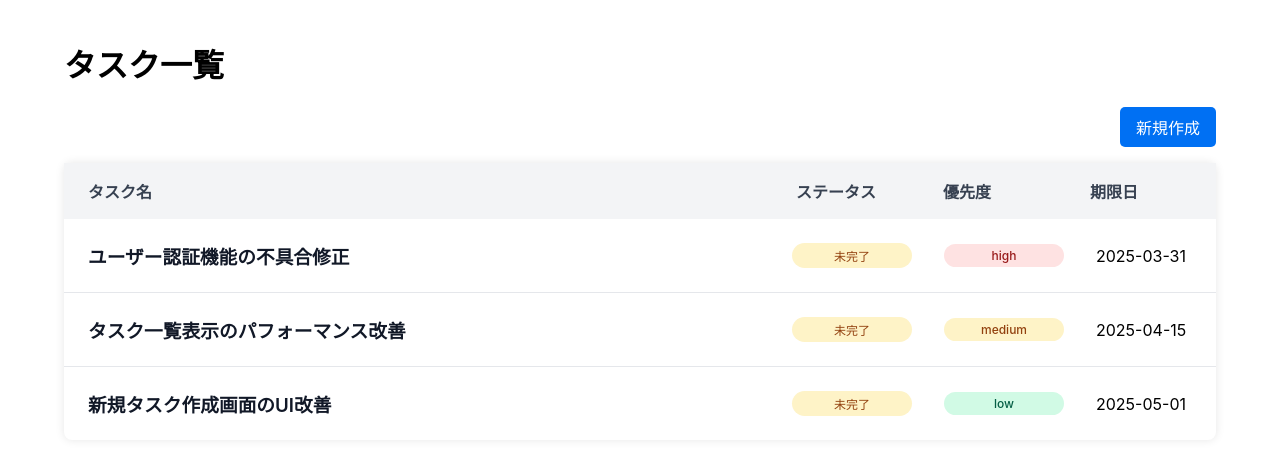
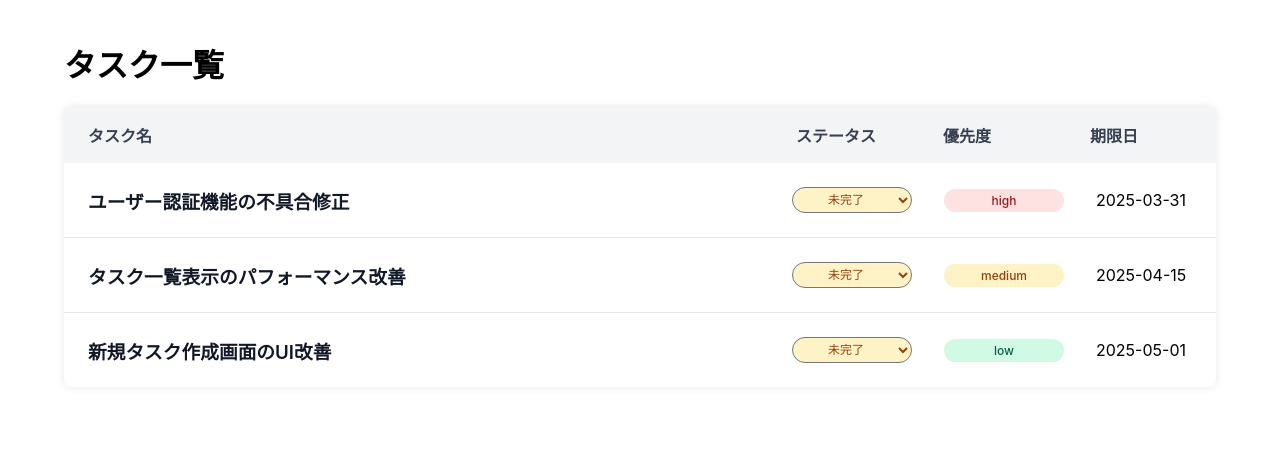
Before and after one commit to Daiki49/rails-react-task-app, a React app in the folder frontend/: page /tasks in a window 1280 px wide. Shown: the top 454 px of the page. Built offline with nearby package versions, Linux system fonts and the light colour scheme; the HTML template or start-up script is replaced by a standard one.

Commit message:
ステータス変更機能

```diff
--- a/frontend/src/features/tasks/components/TaskCard.tsx
+++ b/frontend/src/features/tasks/components/TaskCard.tsx
@@ -1,23 +1,46 @@
 import { Link } from "react-router-dom";
 import styles from "../styles/taskCard.module.css";
-import { getPriorityClass } from "../utils/priority";  // getPriorityClass関数をimport
-import { getStatusLabel } from "../utils/status-label"; // getStatusLabel関数をimport
+import { getPriorityClass } from "../utils/priority";
+import { getStatusLabel } from "../utils/status-label";
 import { Task } from "../../../types/task";
 
 type Props = {
   task: Task;
+  onToggleStatus: (taskId: Task["id"], newStatus: boolean) => void;
 };
 
-export default function TaskCard({ task }: Props) {
+export default function TaskCard({ task, onToggleStatus }: Props) {
+  // ステータス変更ハンドラ
+  const handleStatusChange = (e: React.ChangeEvent<HTMLSelectElement>) => {
+    const newStatus = e.target.value === "true";
+    onToggleStatus(task.id, newStatus);
+  };
+
   return (
     <div className={styles.taskCard}>
+      {/* タイトル（詳細ページへのリンク） */}
       <Link to={`/tasks/${task.id}`} className={styles.detailLink}>
         <h3 className={styles.taskTitle}>{task.title}</h3>
       </Link>
-      <p className={`${styles.badge} ${task.status ? styles.completed : styles.incomplete}`}>
-        {getStatusLabel(task.status)}
-      </p> {/* importしたgetStatusLabel関数を使用して、引数にstatusを渡す */}
-      <p className={`${styles.badge} ${getPriorityClass(task.priority, styles)}`}>{task.priority}</p>  {/* importしたgetPriorityClass関数を使用して、引数にpriorityとstylesを渡す */}
+
+      {/* ステータス（セレクトボックス） */}
+      <select
+        value={task.status ? "true" : "false"}
+        onChange={handleStatusChange}
+        className={`${styles.badge} ${task.status ? styles.completed : styles.incomplete
+          }`}
+        aria-label="タスクのステータス"
+      >
+        <option value="false">{getStatusLabel(false)}</option>
+        <option value="true">{getStatusLabel(true)}</option>
+      </select>
+
+      {/* 優先度 */}
+      <p className={`${styles.badge} ${getPriorityClass(task.priority, styles)}`}>
+        {task.priority}
+      </p>
+
+      {/* 期限日 */}
       <p className={styles.taskDueDate}>{task.dueDate}</p>
     </div>
   );
--- a/frontend/src/features/tasks/containers/TaskEditFormContainer.tsx
+++ b/frontend/src/features/tasks/containers/TaskEditFormContainer.tsx
@@ -21,6 +21,7 @@ export default function TaskEditContainer() {
           description: task.description,
           priority: task.priority,
           dueDate: task.dueDate,
+          status: task.status
         });
       }
     }
--- a/frontend/src/features/tasks/containers/TaskFormContainer.tsx
+++ b/frontend/src/features/tasks/containers/TaskFormContainer.tsx
@@ -12,6 +12,7 @@ export default function TaskFormContainer() {
     description: "",
     priority: "medium", // 初期値として medium を設定
     dueDate: "",
+    status: false
   });
 
   const navigate = useNavigate();
--- a/frontend/src/features/tasks/containers/TaskListContainer.tsx
+++ b/frontend/src/features/tasks/containers/TaskListContainer.tsx
@@ -1,32 +1,33 @@
 import { useEffect, useState } from "react";
-import { Link } from "react-router-dom";
 import { getTasks } from "../hooks/getTasks";
 import { Task } from "../../../types/task";
 import TaskCard from "../components/TaskCard";
 import styles from "../styles/TaskListContainer.module.css";
+import { Link } from "react-router-dom";
+import { updateTask } from "../hooks/updateTask";
 
 export default function TaskListContainer() {
   const [tasks, setTasks] = useState<Task[]>([]);
 
+  // タスク一覧を取得する関数
+  const fetchTasks = async () => {
+    const fetchedTasks = await getTasks();
+    setTasks(fetchedTasks);
+  };
+
   useEffect(() => {
-    const fetchTasks = async () => {
-      const fetchedTasks = await getTasks();
-      setTasks(fetchedTasks);
-    };
     fetchTasks();
   }, []);
+
+  // セレクトボックスで変更されたステータスを更新する処理
+  const handleToggleStatus = async (taskId: Task['id'], newStatus: boolean) => {
+    await updateTask(String(taskId), { status: newStatus });
+    fetchTasks();
+  };
 
   return (
     <div className={styles.container}>
       <h1>タスク一覧</h1>
-
-      {/* タスク作成ページへのリンクを追加 */}
-      <div className={styles.taskListHeader}>
-        <Link to="/tasks/new" className={styles.newTaskLink}>
-          新規作成
-        </Link>
-      </div>
-
       <div className={styles.tableContainer}>
         <div className={styles.header}>
           <div>タスク名</div>
@@ -34,10 +35,13 @@ export default function TaskListContainer() {
           <div>優先度</div>
           <div>期限日</div>
         </div>
-
         <div className={styles.taskList}>
           {tasks.map((task) => (
-            <TaskCard key={task.id} task={task} />
+            <TaskCard
+              key={task.id}
+              task={task}
+              onToggleStatus={handleToggleStatus}
+            />
           ))}
         </div>
       </div>
--- a/frontend/src/features/tasks/hooks/updateTask.ts
+++ b/frontend/src/features/tasks/hooks/updateTask.ts
@@ -1,7 +1,7 @@
 import { Task, TaskFormData } from "../../../types/task";
 import { mockTasks } from "../mocks/task";
 
-export const updateTask = (id: string, taskData: TaskFormData): Promise<Task | null> => {
+export const updateTask = (id: string, taskData: Partial<TaskFormData>): Promise<Task | null> => {
   return new Promise((resolve) => {
     setTimeout(() => {
       const index = mockTasks.findIndex((task) => task.id === Number.parseInt(id));
--- a/frontend/src/types/task.ts
+++ b/frontend/src/types/task.ts
@@ -1,5 +1,5 @@
 export type Priority = "high" | "medium" | "low";
-export type TaskFormData = Omit<Task, "id" | "status" | "createdAt" | "updatedAt">;
+export type TaskFormData = Omit<Task, "id" | "createdAt" | "updatedAt">;
 
 // タスクオブジェクト全体の型を定義します。
 export interface Task {
```
